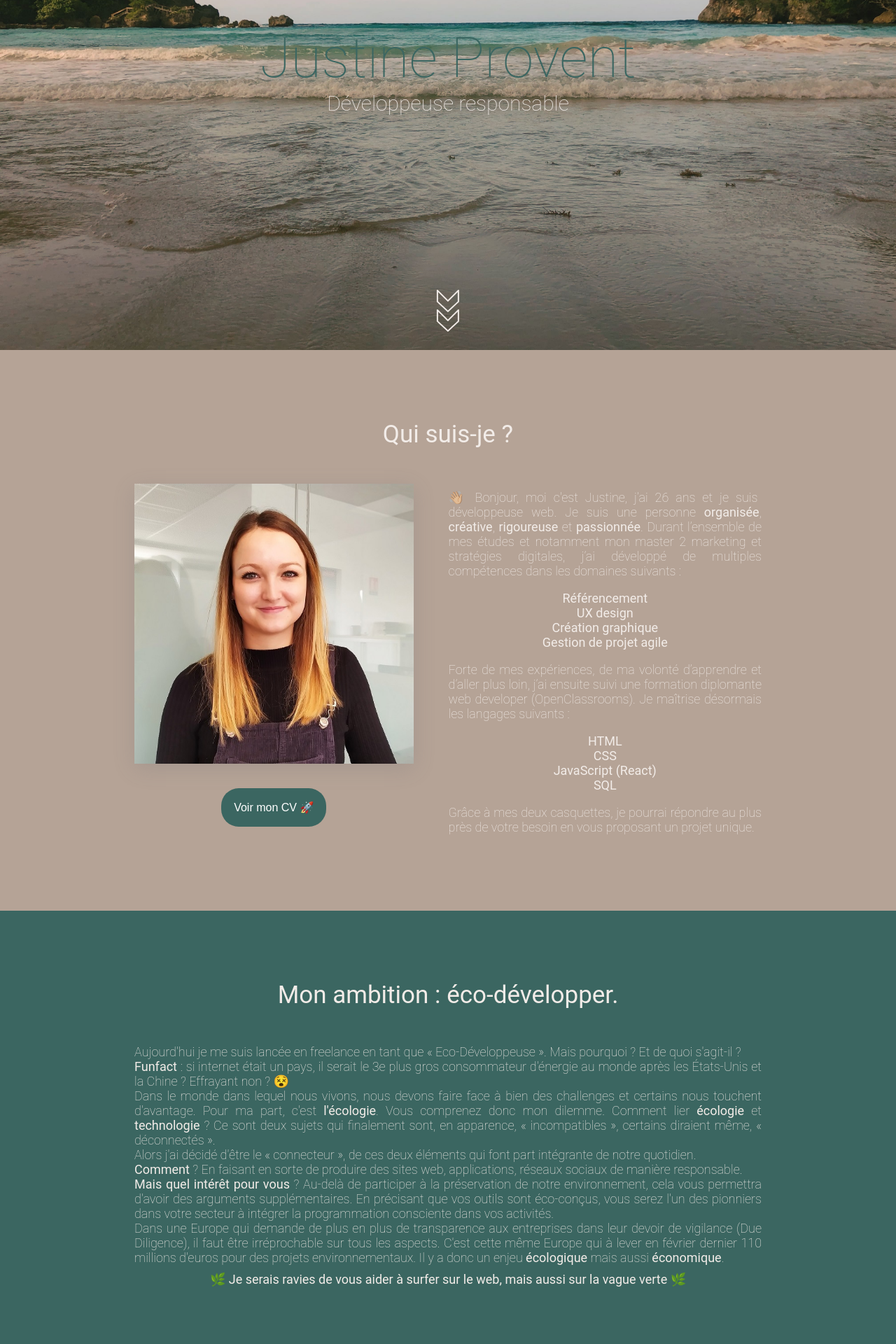
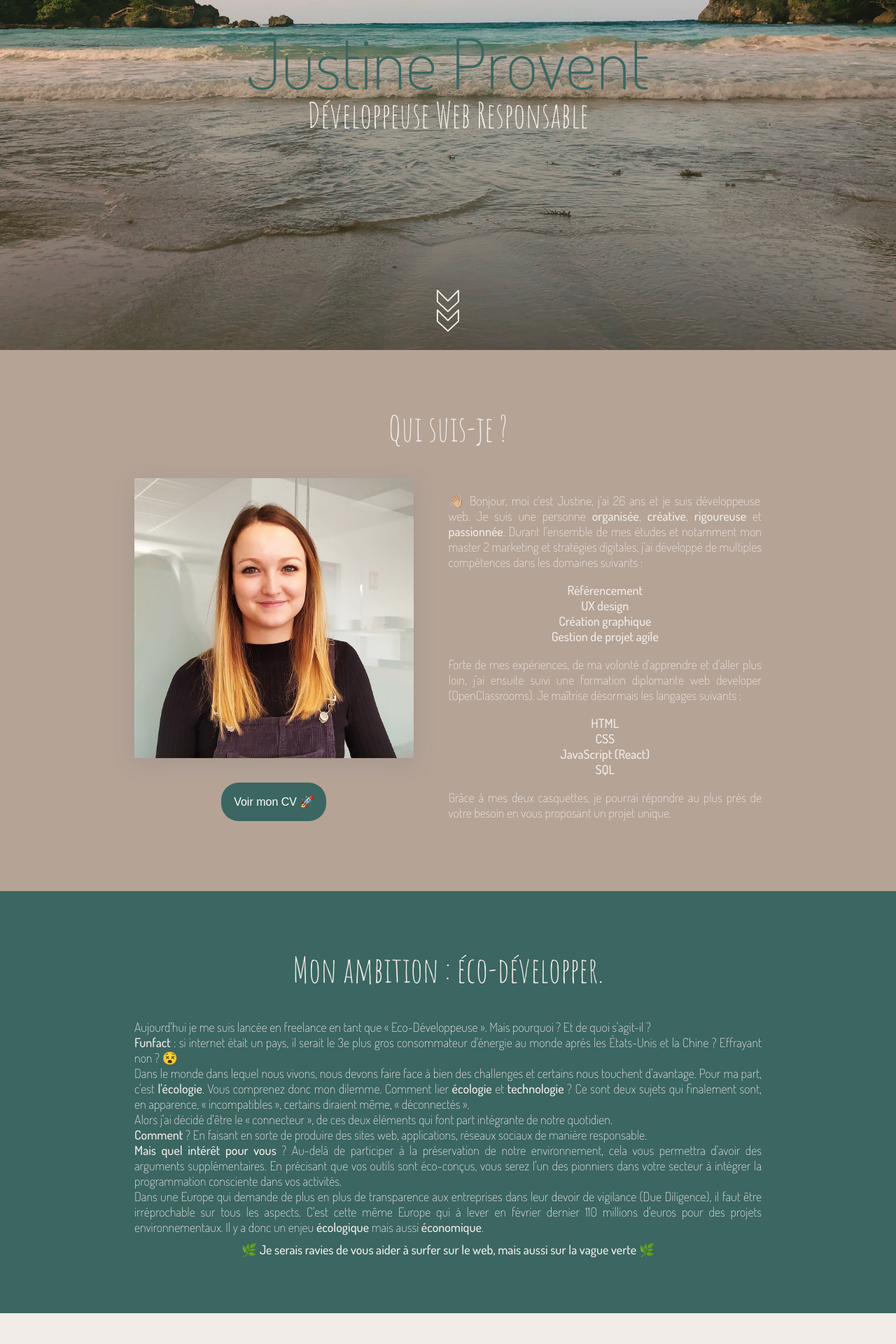
Before and after one commit to JuPrvnt/site-perso-frontend, a React (Create React App) app: page / in a window 1280 px wide. Shown: the part 300-2220 px from the top of the page at 70% size. Built offline with nearby package versions, Linux system fonts and the light colour scheme.

Commit message:
changement font + taille

```diff
--- a/src/App.scss
+++ b/src/App.scss
@@ -1,6 +1,8 @@
+@import url("https://fonts.googleapis.com/css2?family=Dosis:wght@200;300;500&display=swap");
+
 body {
   margin: 0;
-  font-family: "Roboto", sans-serif;
+  font-family: "Dosis", "Roboto", sans-serif;
   color: #f2ece8;
   font-weight: 200;
   margin: 0px;
--- a/src/sections/Green/Green.scss
+++ b/src/sections/Green/Green.scss
@@ -1,5 +1,5 @@
 #green {
-  padding: 100px 15% 100px 15%;
+  padding: 80px 15% 80px 15%;
   font-size: 18px;
   text-align: justify;
   background: #3b6661;
--- a/src/sections/Home/Home.jsx
+++ b/src/sections/Home/Home.jsx
@@ -21,7 +21,7 @@ const Home = () => {
         </a>
         <h1 className="text flex column absolute">
           <div className="name">Justine Provent</div>
-          <div className="title">Développeuse responsable</div>
+          <div className="title">Développeuse Web Responsable</div>
         </h1>
         <a href="#who" className="arrow">
           <svg
--- a/src/sections/Home/Home.scss
+++ b/src/sections/Home/Home.scss
@@ -1,3 +1,5 @@
+@import url("https://fonts.googleapis.com/css2?family=Amatic+SC:wght@400;700&display=swap");
+
 #home {
   display: flex;
   flex-direction: column;
@@ -38,12 +40,14 @@ h1 {
 }
 
 .name {
-  font-size: 80px;
+  font-size: 100px;
   color: #3b6661;
 }
 
 .title {
-  font-size: 30px;
+  font-family: "Amatic SC", "Segoe UI", Tahoma, Verdana, sans-serif;
+  font-size: 50px;
+  margin: -20px;
 }
 
 .arrow {
--- a/src/sections/Portfolio/Portfolio.scss
+++ b/src/sections/Portfolio/Portfolio.scss
@@ -2,7 +2,7 @@
   display: flex;
   align-items: center;
   flex-direction: column;
-  padding: 100px 15% 100px 15%;
+  padding: 80px 15% 80px 15%;
   font-size: 17px;
   background-color: #f2ece8;
   color: #3b6661;
--- a/src/sections/Who/Who.scss
+++ b/src/sections/Who/Who.scss
@@ -1,5 +1,7 @@
+@import url("https://fonts.googleapis.com/css2?family=Amatic+SC:wght@400;700&display=swap");
+
 #who {
-  padding: 100px 15% 100px 15%;
+  padding: 80px 15% 80px 15%;
   font-size: 18px;
   text-align: justify;
   background-color: #b5a396;
@@ -37,8 +39,9 @@
 }
 
 h2 {
-  margin: 0px 0px 50px 0px;
-  font-size: 35px;
+  font-family: "Amatic SC", "Segoe UI", Tahoma, Verdana, sans-serif;
+  margin: 0px 0px 40px 0px;
+  font-size: 50px;
   font-weight: 400;
   text-align: center;
 }
```
